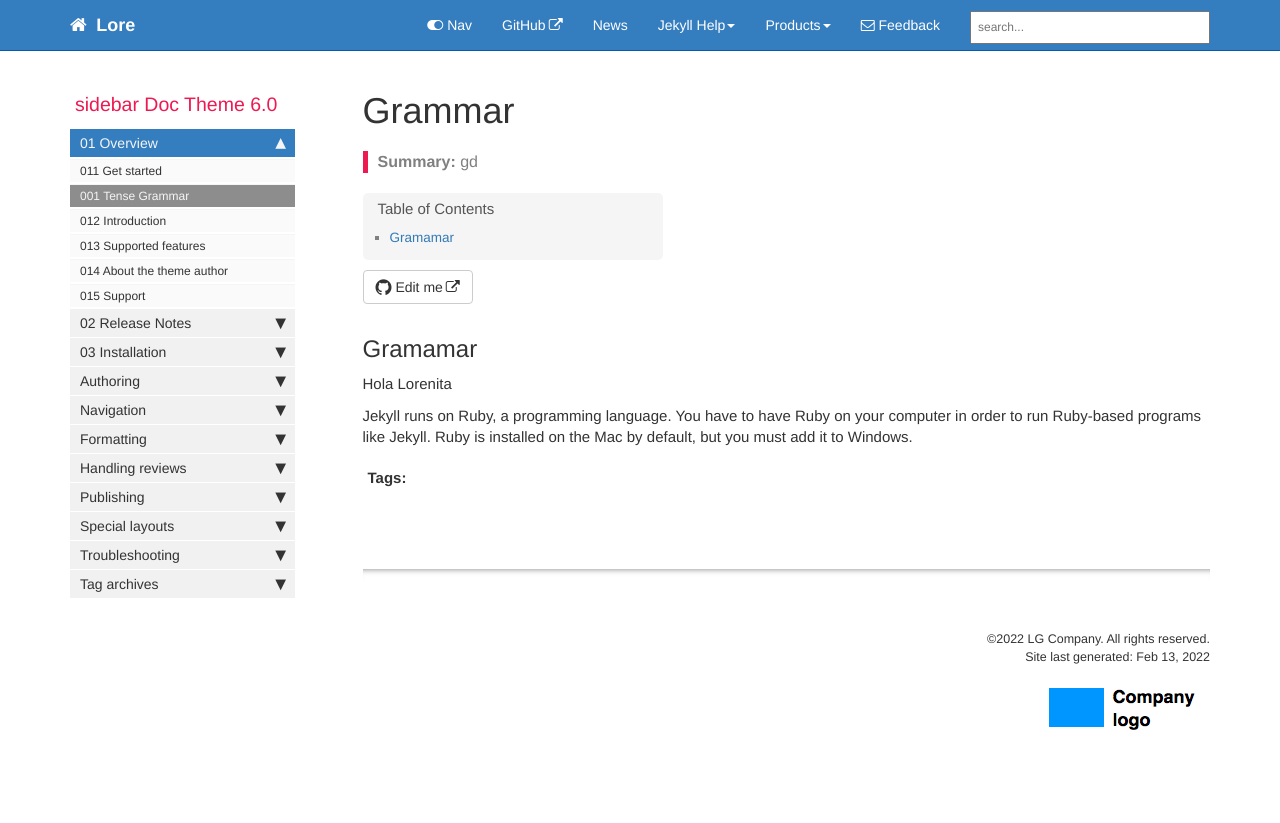
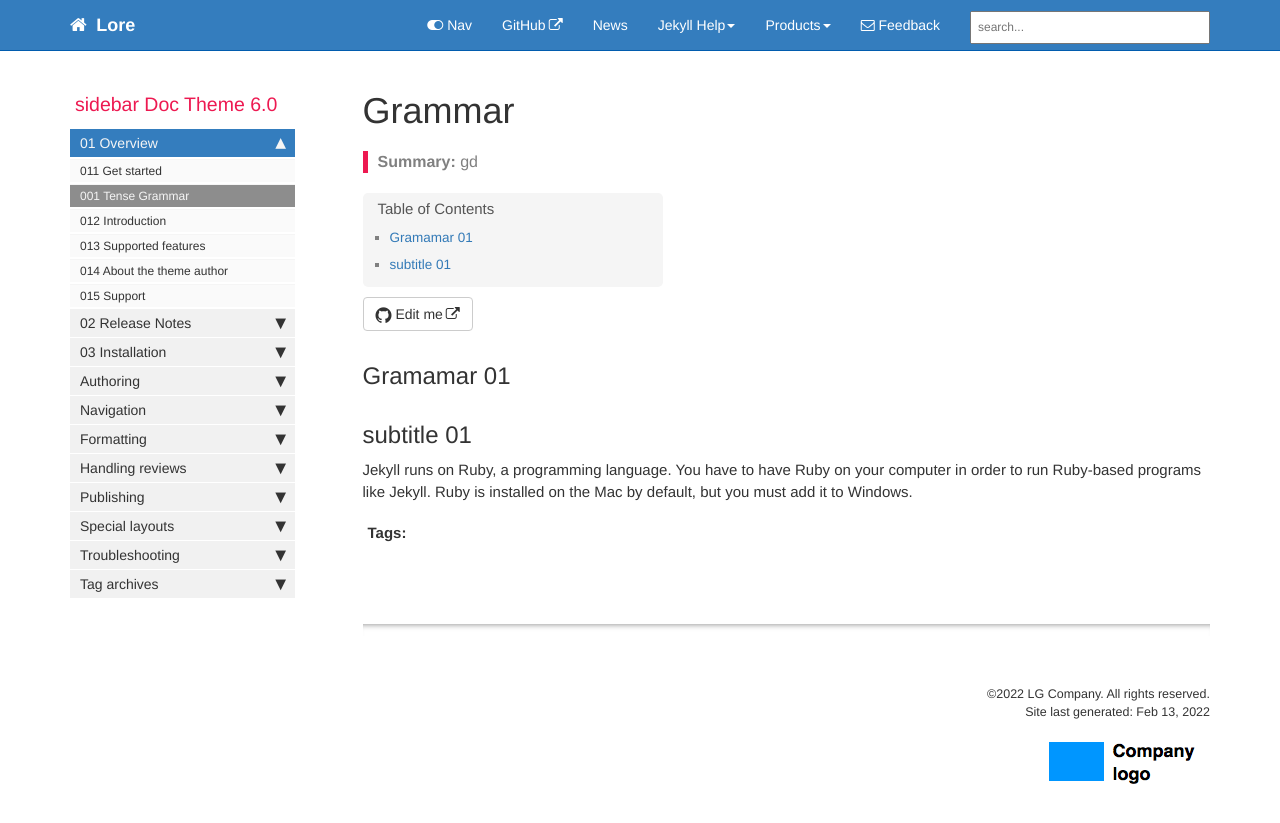
Before and after one commit to lg-gonzalez-juarez/PlanningTestB2, a Jekyll site: the page built from pages/md/tense_a1.md, in a window 1280 px wide. Shown: the top 823 px of the page. Built offline with Jekyll 4.4.1, drawn with Linux system fonts in a browser that asks for light colours; comment, search, counter and statistics services are not loaded.

```diff
--- a/pages/md/tense_a1.md
+++ b/pages/md/tense_a1.md
@@ -8,9 +8,9 @@ permalink: tense_a1.html
 folder: md
 ---
 
-## Gramamar
+## Gramamar 01
 
-Hola Lorenita
+## subtitle 01
 
 
 Jekyll runs on Ruby, a programming language. You have to have Ruby on your computer in order to run Ruby-based programs like Jekyll. Ruby is installed on the Mac by default, but you must add it to Windows.
```
